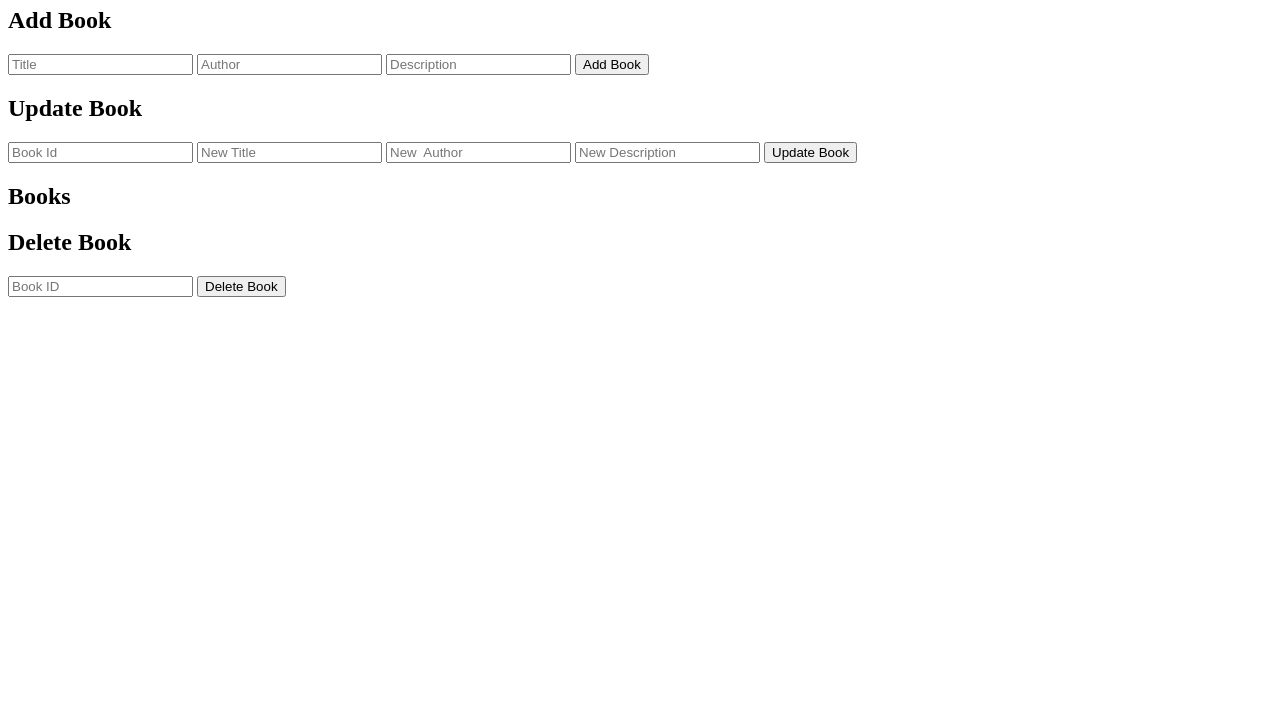
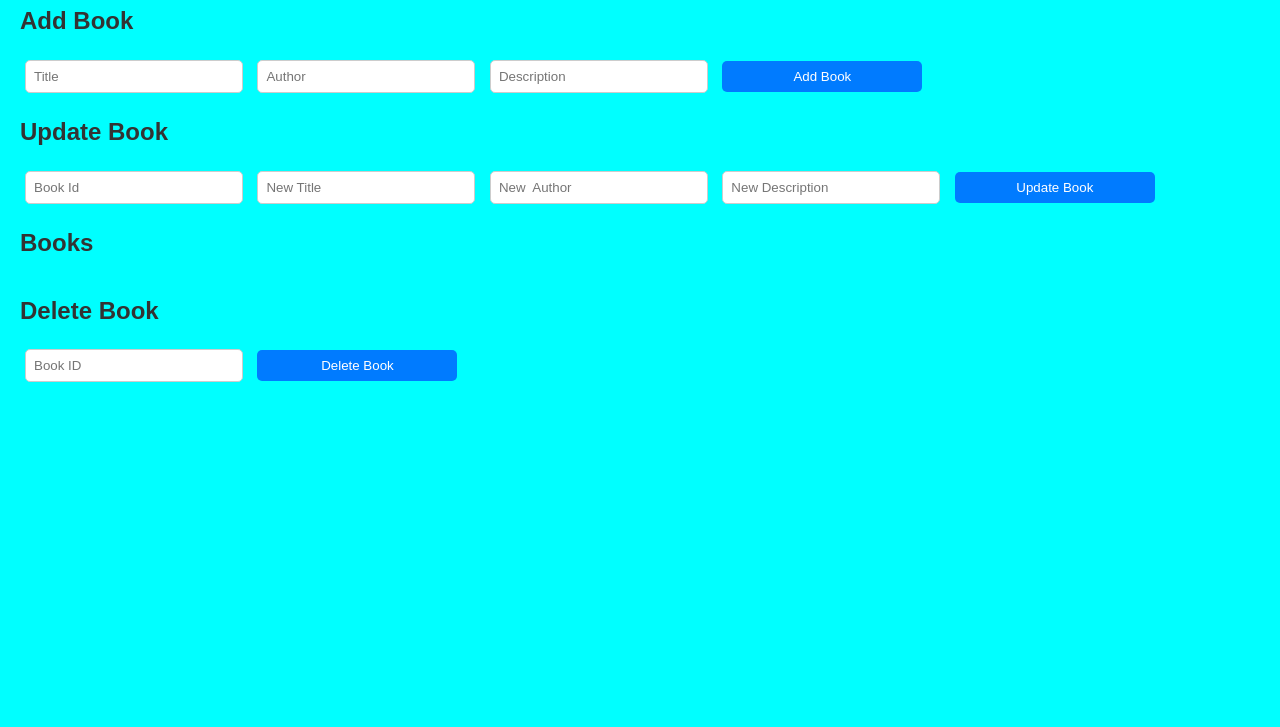
Before and after one commit to poornimadevi22/BookManagementSystem, a website: page routes/public/index.html in a window 1280 px wide. Shown: the part 73-800 px from the top of the page. Drawn offline with Linux system fonts and the light colour scheme.

Commit message:
Update index.html

```diff
--- a/routes/public/index.html
+++ b/routes/public/index.html
@@ -35,6 +35,53 @@
        <button type="submit">Delete Book</button>
 
     </form>
+     <style>
+      body {
+        background-color:aqua;
+          font-family: Arial, sans-serif;
+          margin: 20px;
+      }
+
+      h1, h2, h3 {
+          color: #333;
+      }
+
+      form {
+          margin-bottom: 20px;
+      }
+
+      input[type="text"], button {
+          padding: 8px;
+          margin: 5px;
+          border-radius: 5px;
+          border: 1px solid #ccc;
+          width: 200px;
+      }
+
+      button {
+          cursor: pointer;
+          background-color: #007bff;
+          color: #fff;
+          border: none;
+      }
+
+      button:hover {
+          background-color: #0056b3;
+      }
+
+      #books {
+          display: grid;
+          grid-template-columns: repeat(auto-fill, minmax(300px, 1fr));
+          grid-gap: 20px;
+      }
+
+      .book {
+          background-color:aliceblue;
+          padding: 10px;
+          border-radius: 5px;
+          border: 1px solid #ccc;
+      }
+  </style>
 
 
 
```
